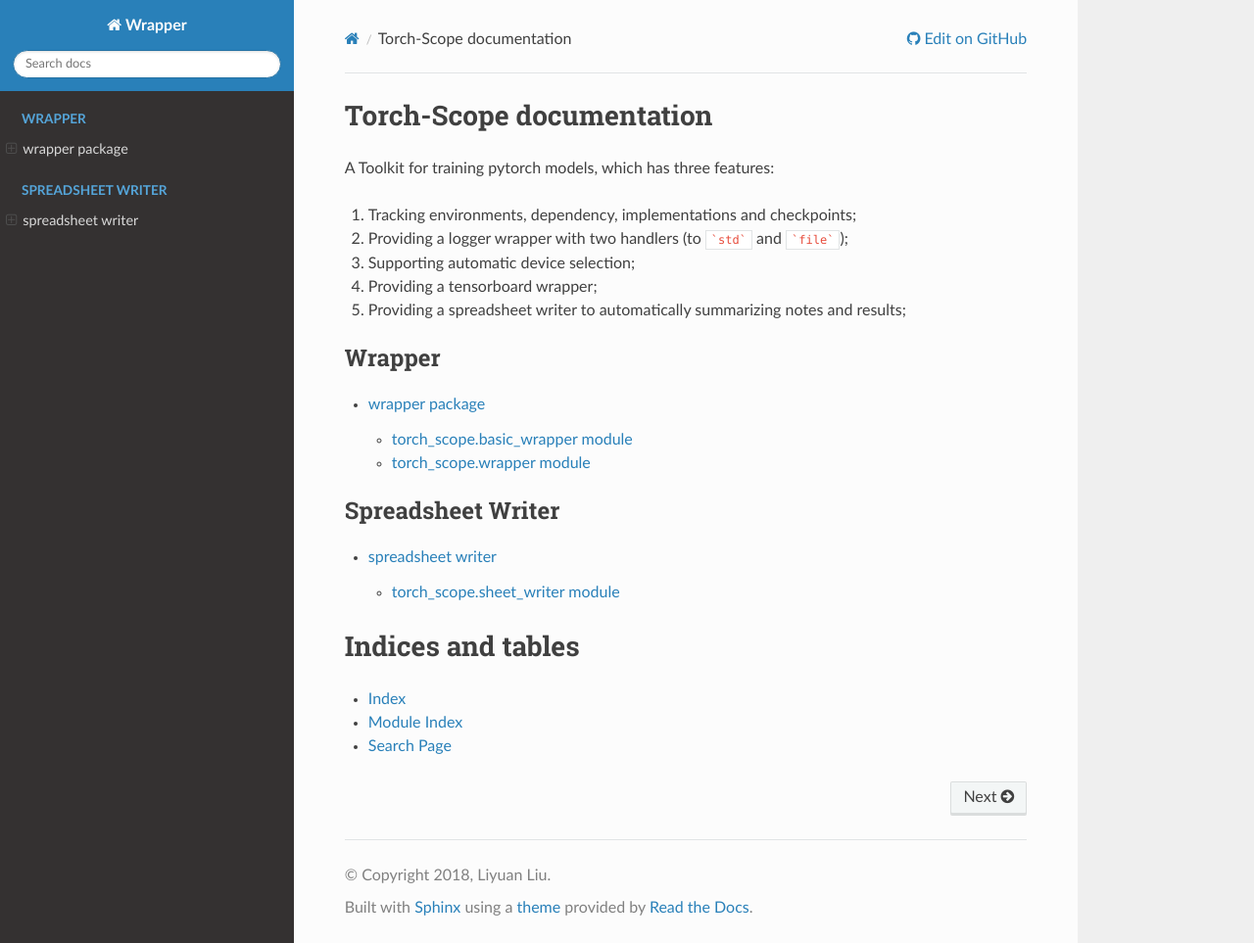
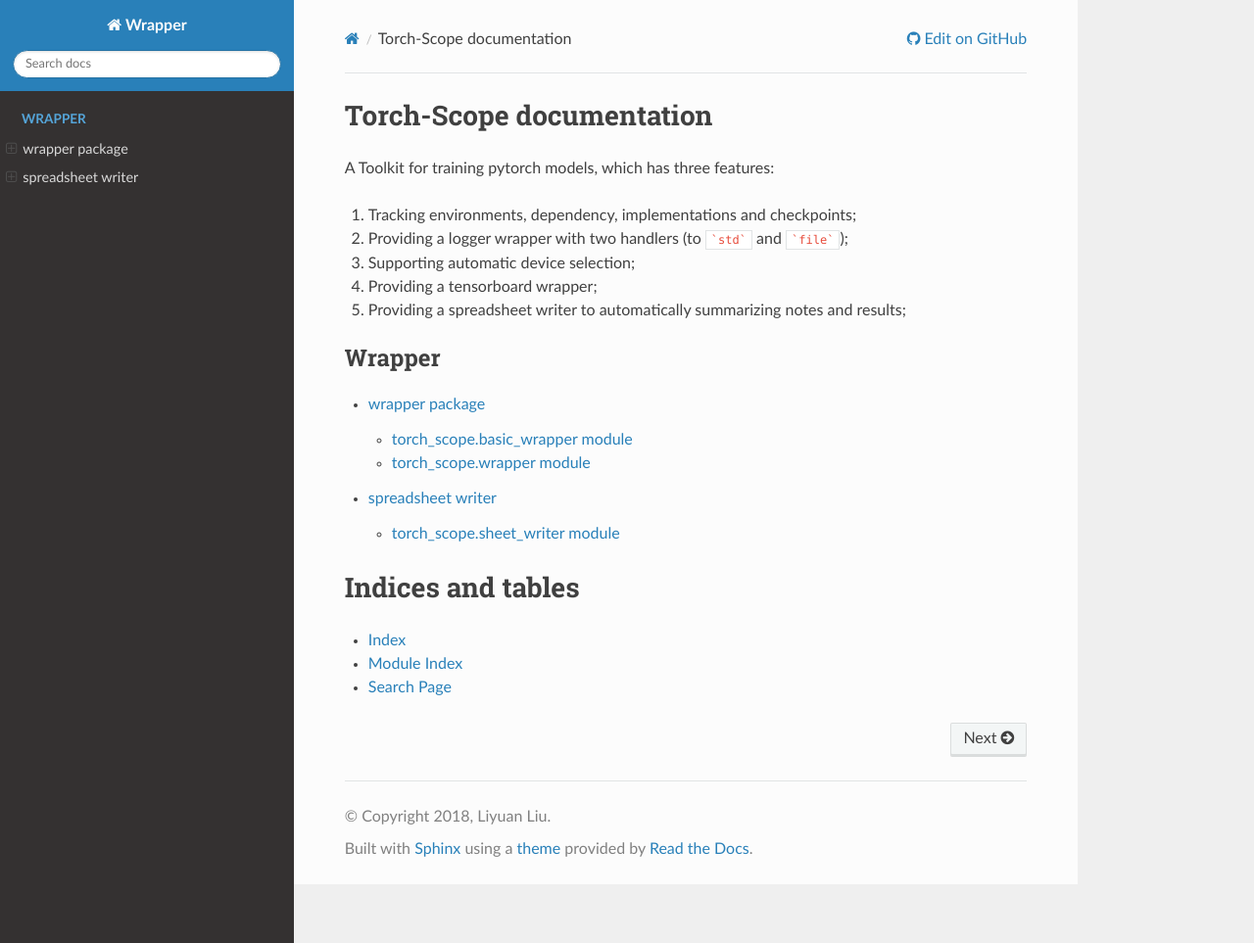
Before and after one commit to LiyuanLucasLiu/Torch-Scope, a Sphinx documentation site: the page built from docs/source/index.rst, in a window 1280 px wide and 963 px high. Shown: the whole window at 98% size. Built offline with Sphinx 7.4.7 and the Read the Docs theme 2.0.0, drawn with Linux system fonts in a browser that asks for light colours.

Commit message:
update doc

```diff
--- a/docs/source/index.rst
+++ b/docs/source/index.rst
@@ -22,10 +22,6 @@
 
    wrapper
 
-.. toctree::
-   :maxdepth: 2
-   :caption: Spreadsheet Writer
-
    sheet_writer
 
 
```
